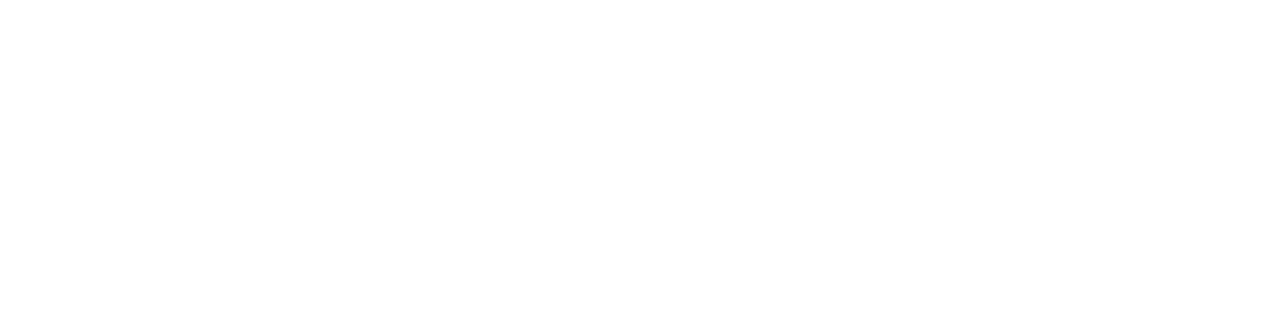
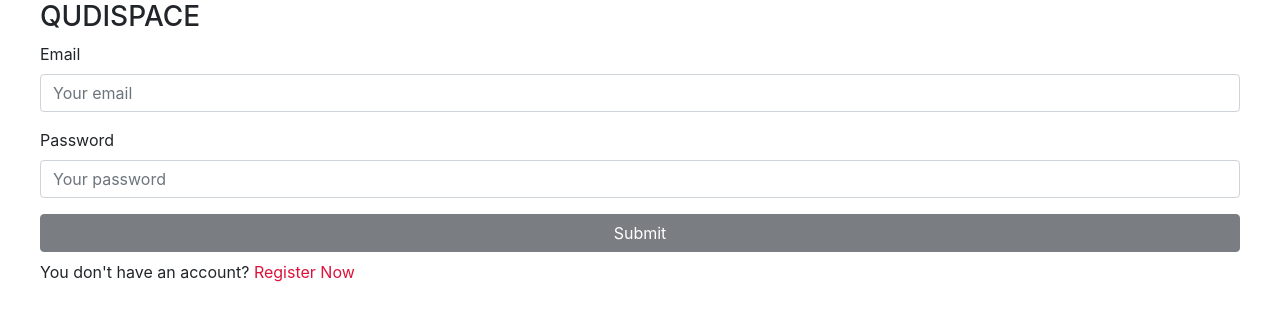
Before and after one commit to huynhquynh-dev/MERN_Social_Network, a React (Create React App) app in the folder client/: page / in a window 1280 px wide. Shown: the top 320 px of the page. Built offline with nearby package versions, Linux system fonts and the light colour scheme.

Commit message:
Client: Added router login

```diff
--- a/client/src/App.js
+++ b/client/src/App.js
@@ -1,4 +1,5 @@
 import { BrowserRouter as Router, Route } from "react-router-dom";
+import Login from "./pages/login"
 
 import PageRender from './PageRender'
 
@@ -8,6 +9,7 @@
       <input type="checkbox" id="theme" />
       <div className="App">
         <div className="main">
+          <Route exact path="/" component={Login} />
           <Route exact path="/:page" component={PageRender} />
           <Route exact path="/:page/:id" component={PageRender} />
         </div>
```
